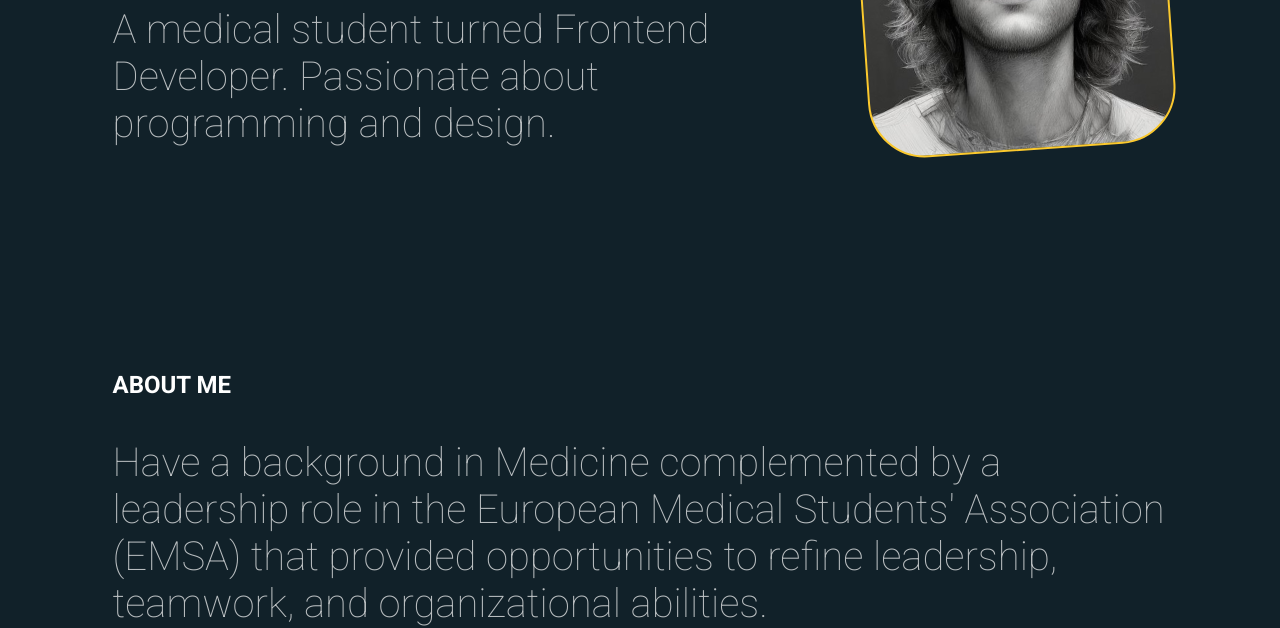
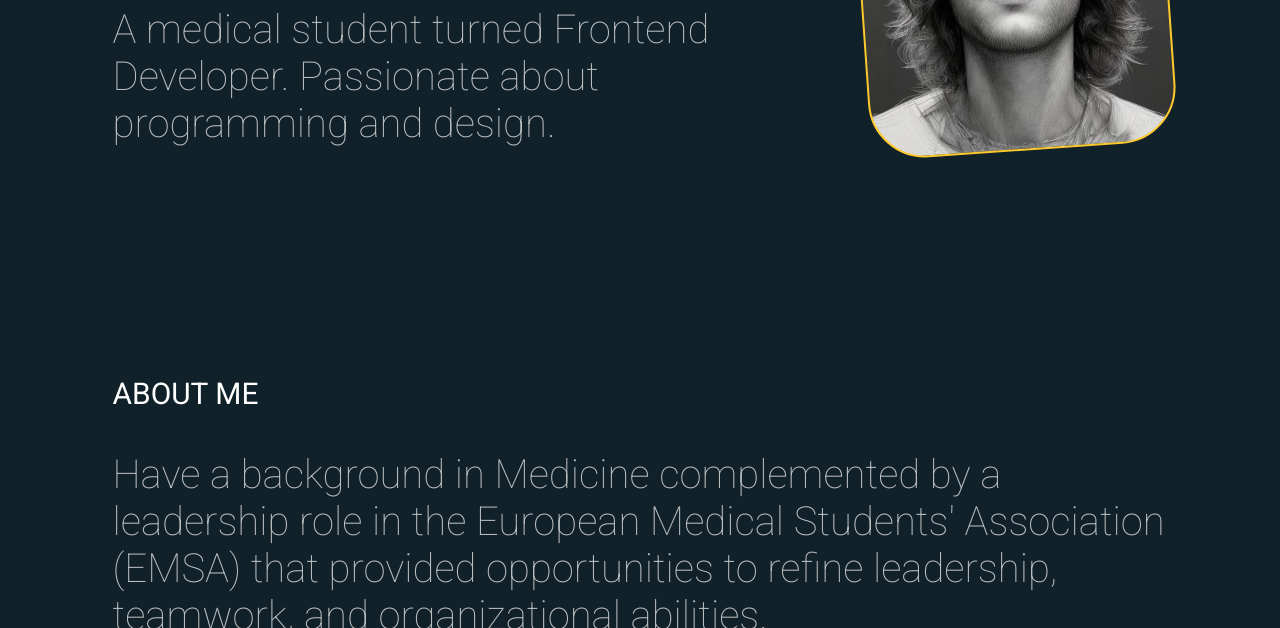
Before and after one commit to fuadeyuboglu/Portfolio, a website built with Vite: page index.html in a window 1280 px wide. Shown: the part 472-1100 px from the top of the page. Built offline with nearby package versions, Linux system fonts and the light colour scheme.

Commit message:
Added title--sm class to about me heading

```diff
--- a/index.html
+++ b/index.html
@@ -39,7 +39,7 @@
         </section>
         <section id="about-me" class="layout-section" aria-labelledby="about-me-heading">
             <div class="container">
-                <h2 id="about-me-heading">ABOUT ME</h2>
+                <h2 id="about-me-heading" class="title--sm">ABOUT ME</h2>
                 <p class="text--lg">Have a background in Medicine complemented by a leadership role in the European Medical Students' Association (EMSA) that provided opportunities to refine leadership, teamwork, and organizational abilities.</p>
                 <p class="text--lg">Proven ability to collaborate across multidisciplinary teams, communicate complex concepts effectively, and thrive in dynamic, fast-paced environments.</p>
                 <p class="text--lg">Adept at crafting user-centric, visually appealing web solutions by leveraging technical skills in HTML, CSS, JavaScript, and various frameworks.</p>
```
